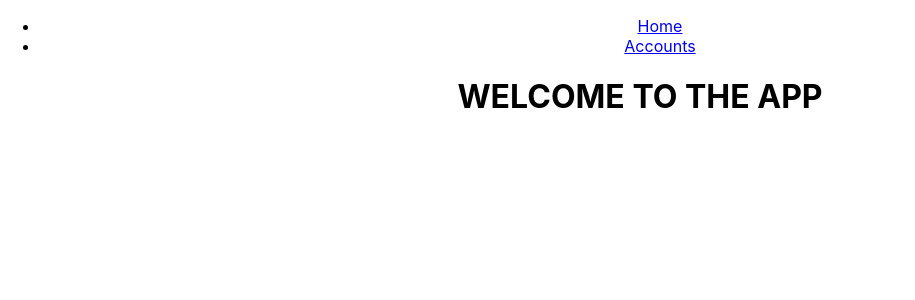
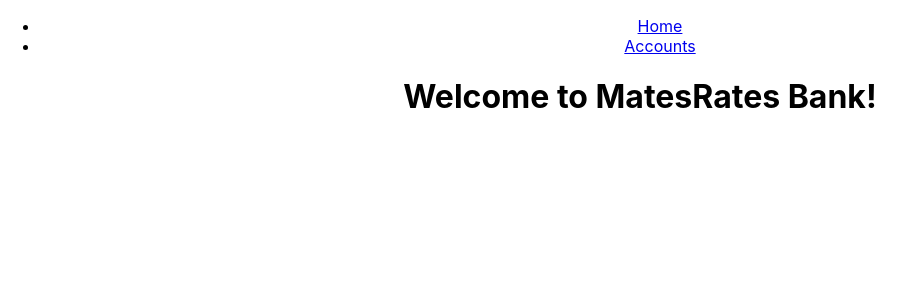
Before and after one commit to avocadobelly/front-end-banking, a React (Create React App) app: page / in a window 1280 px wide. Shown: the top 300 px of the page, without its empty margins (0-915 px from the left). Built offline with nearby package versions, Linux system fonts and the light colour scheme.

Commit message:
Created Welcome Screen component and imported into Home component along with Navbar

```diff
--- a/src/Home.js
+++ b/src/Home/Home.js
@@ -1,12 +1,13 @@
 import React from 'react';
-import Navbar from "./nav/Nav";
+import Navbar from "../nav/Nav";
+import WelcomeScreen from "./Welcome/WelcomeScreen";
 
 class Home extends React.Component {
     render() {
         return(
             <div>
                 <Navbar></Navbar>
-                <h1>WELCOME TO THE APP</h1>
+                <WelcomeScreen></WelcomeScreen>
             </div>
 
         )
--- /dev/null
+++ b/src/Home/Welcome/WelcomeScreen.js
@@ -0,0 +1,15 @@
+import React from 'react';
+import './welcomeScreen.css';
+
+class WelcomeScreen extends React.Component {
+    render() {
+        return(
+            <div>
+                <h1>Welcome to MatesRates Bank!</h1>
+            </div>
+
+        )
+    }
+}
+
+export default WelcomeScreen;
--- a/src/Routing.js
+++ b/src/Routing.js
@@ -2,7 +2,7 @@ import React from "react";
 import { Route, BrowserRouter as Router, Switch } from 'react-router-dom';
 import Accounts from "./accounts/Accounts";
 import PageNotFound from "./pageNotFound/PageNotFound";
-import Home from "./Home";
+import Home from "./Home/Home";
 
 
 class Routing extends React.Component {
```
Also changed, not shown: src/Home/Welcome/welcomeScreen.css (added).
